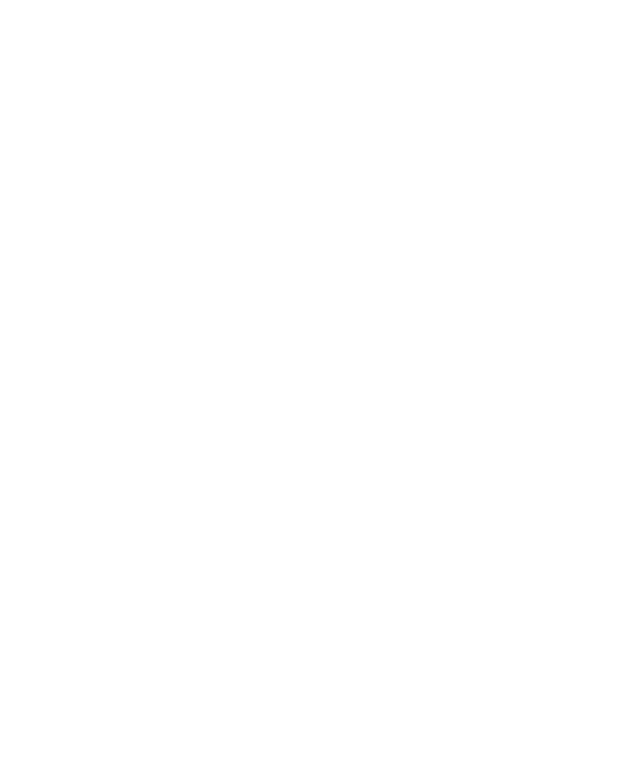
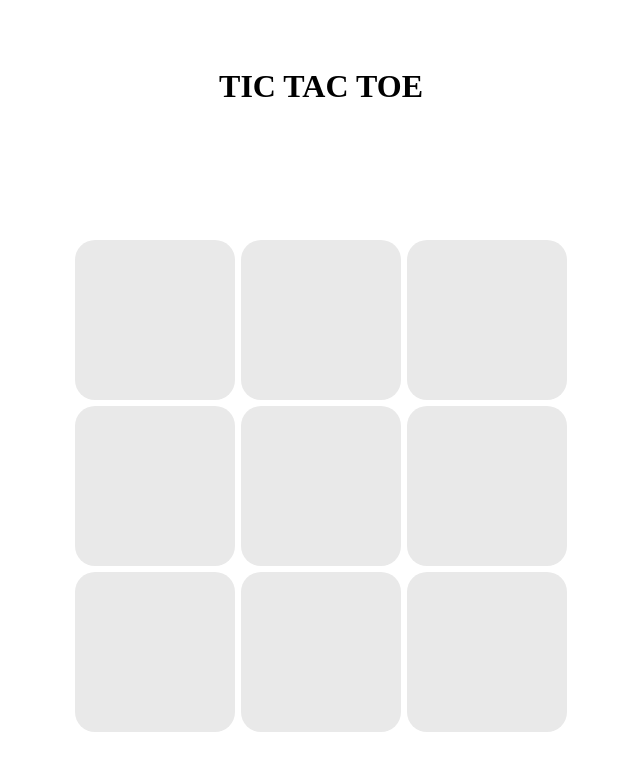
Before and after one commit to davidriver12/tictactoe, a plain HTML site: page index.html in a window 1280 px wide. Shown: the whole page, without its empty margins (319-959 px from the left). Drawn offline with Linux system fonts and the light colour scheme.

Commit message:
Implement basic functionality:
-Modules for gameBoard and displayController objects
-Factory for player objects
-Implemented function to render game content into page
-Added functions for players to add markers on the board and affect the
gameboard array accordingly

```diff
--- a/css/style.css
+++ b/css/style.css
@@ -0,0 +1,43 @@
+html {
+    width: 100%;
+    height: 100%;
+}
+
+body {
+    margin: 0px;
+    width: 100%;
+    height: 100%;
+    display: grid;
+    justify-content: center;
+    align-items: center;
+}
+
+#title {
+    margin: 0px;
+    display: grid;
+    align-items: center;
+    justify-content: center;
+}
+
+#board-container {
+    display: grid;
+    grid-template-rows: repeat(3, 1fr);
+    gap: .5vw;
+}
+
+.row {
+    display: grid;
+    grid-template-columns: repeat(3, 1fr);
+    gap: .5vw;
+}
+
+.grid-item {
+    border-radius: 20px;
+    background-color: rgb(233, 233, 233);
+    height: 20vh;
+    width: 20vh;
+    display: grid;
+    align-items: center;
+    justify-content: center;
+    font-size: 5vw;
+}
--- a/index.html
+++ b/index.html
@@ -7,6 +7,7 @@
     <script src="js/javascript.js" defer></script>
 </head>
 <body>
-
+    <h1 id="title">TIC TAC TOE</h1>
+    <div id="board-container"></div>
 </body>
 </html>
--- a/js/javascript.js
+++ b/js/javascript.js
@@ -0,0 +1,64 @@
+//Module for gameboard object
+const gameBoard = (() => {
+
+    const gameboard = [];
+
+    const addToArray = (index, char) => {
+        gameboard[index] = char;
+    }
+    //'x','o', 'x', 'x','o', 'x', 'x','o', 'x'
+    return {gameboard, addToArray};
+})();
+
+//Module for displayController object
+const displayController = (() => {
+
+    let currentChar = 'x';
+
+    const printBoard = (arr) => {
+        let indexCounter = 0;
+        for (let x=0; x<3; x++){
+            let rowDiv = document.createElement('div');
+            rowDiv.classList.add('row');
+            for (let y=0; y<3; y++){
+                let div = document.createElement('div');
+                div.setAttribute('index', indexCounter)
+                div.textContent = gameBoard.gameboard[indexCounter];
+                div.classList.add('grid-item');
+                div.addEventListener('click', function(){
+                    if (!div.textContent){
+                        gameBoard.addToArray(div.getAttribute('index'), currentChar)
+                        addContent(this, currentChar);
+                        toggleChar();
+                    }
+                });
+                rowDiv.appendChild(div);
+                indexCounter++;
+            }
+            boardContainer.appendChild(rowDiv);
+        }
+    };
+
+    const toggleChar  = () => {
+        if (currentChar == 'x'){
+            currentChar = 'o';
+        } else {
+            currentChar = 'x';
+        }
+    }
+
+    const addContent = (div, content) => {
+        div.textContent = content;
+    }
+
+    return {printBoard, addContent, toggleChar};
+})();
+
+//Factory for player objects
+const playerFactory = (name) => {
+    return {name};
+}
+
+boardContainer = document.querySelector('#board-container');
+
+displayController.printBoard(gameBoard.gameboard);
```
